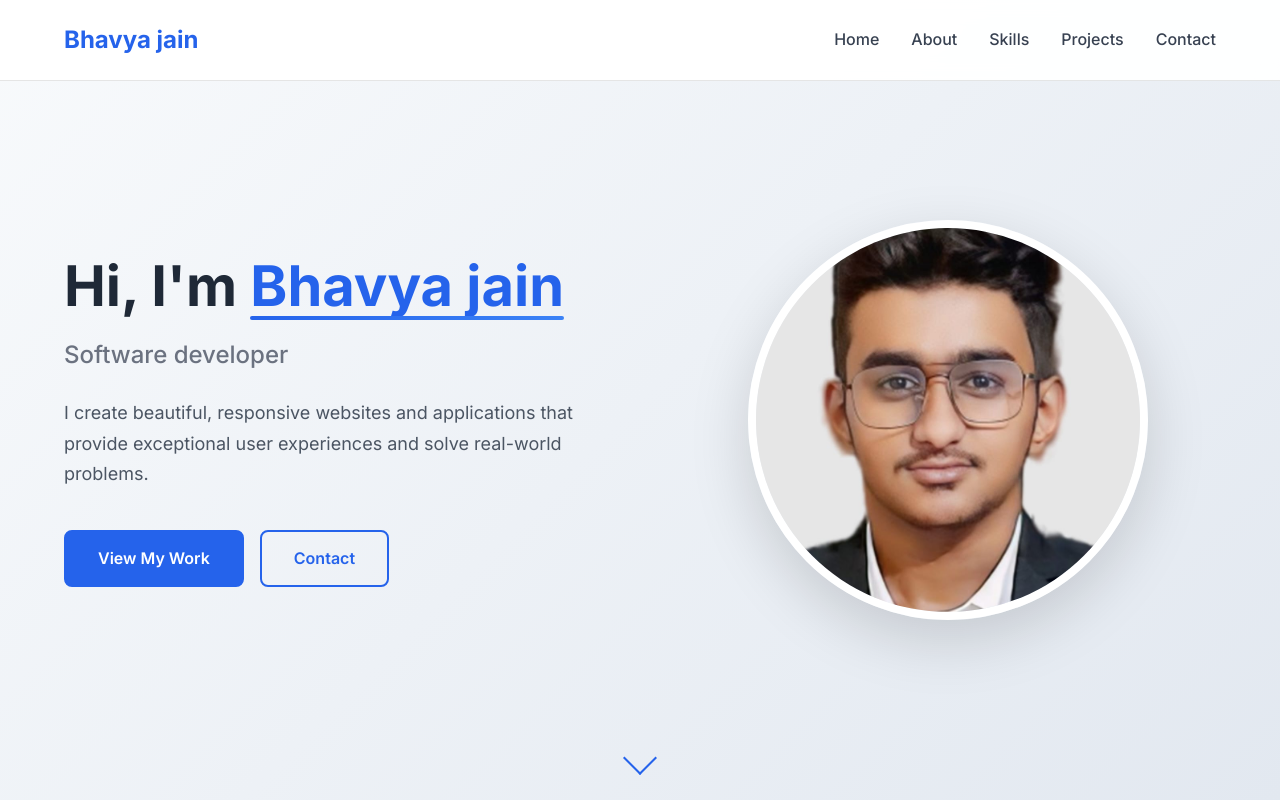
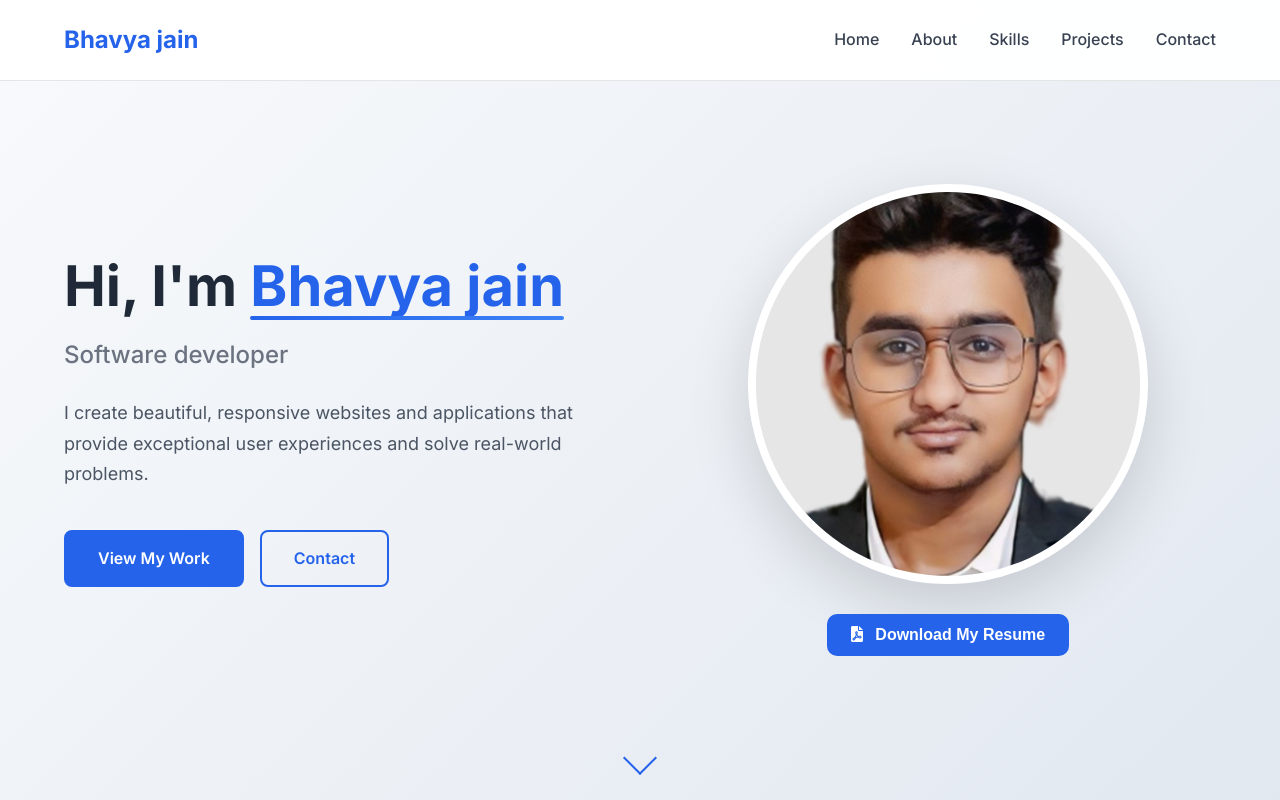
Before and after one commit to bhavyagithub05/My_Portfolio, a plain HTML site: page index.html in a window 1280 px wide. Shown: the top 800 px of the page. Drawn offline with Linux system fonts and the light colour scheme.

Commit message:
Update UI and add a Download Resume button

```diff
--- a/index.html
+++ b/index.html
@@ -50,7 +50,12 @@
             </div>
             <div class="hero-image">
                 <div class="hero-avatar">
-                    <img src="img_folder/BHAVYA PHOTO.jpg">
+                    <img src="img_folder/BHAVYA_PHOTO.jpg">
+                </div>
+                <div class="download-container">
+                    <button id="pdfDownloadBtn" class="download-btn">
+                        <i class="fas fa-file-pdf"></i> Download My Resume
+                    </button>
                 </div>
             </div>
         </div>
--- a/script.js
+++ b/script.js
@@ -77,6 +77,27 @@ const observer = new IntersectionObserver((entries) => {
         }
     });
 }, observerOptions);
+
+
+//for download Resume PDF
+//for download Resume PDF
+document.getElementById('pdfDownloadBtn').addEventListener('click', function() {
+  // Create a temporary anchor element
+  const link = document.createElement('a');
+  // Assuming the PDF is in a 'files' directory in your website root
+  link.href = '/Bhavya_Resume.pdf'; // Use a relative path to the file
+  link.download = 'Bhavya jain.pdf'; // The filename you want it to save as
+
+  // Append to body, trigger click, then remove
+  document.body.appendChild(link);
+  link.click();
+  document.body.removeChild(link);
+
+  // Optional: Track downloads with analytics
+  console.log('PDF downloaded');
+  // You could add Google Analytics or other tracking here
+});
+
 
 // Observe elements for animation
 document.querySelectorAll('.skill-category, .project-card, .stat').forEach(el => {
--- a/style.css
+++ b/style.css
@@ -215,8 +215,41 @@ body {
 
 .hero-image {
     display: flex;
+    flex-direction: column;
     justify-content: center;
+    align-items: center;
+    gap:30px;
     animation: fadeInRight 1s ease;
+}
+
+/* Basic button styling */
+.download-btn {
+  display: inline-block;
+  padding: 12px 24px;
+  background-color: #2563eb;
+  color: white;
+  text-decoration: none;
+  border-radius: 10px;
+  font-weight: bold;
+  transition: all 0.3s ease;
+  border: none;
+  cursor: pointer;
+  font-size: 16px;
+}
+
+.download-btn:hover {
+  background-color: #3367d6;
+  transform: translateY(-2px);
+  box-shadow: 0 4px 8px rgba(0, 0, 0, 0.1);
+}
+
+.download-btn:active {
+  transform: translateY(0);
+}
+
+/* If using Font Awesome icon */
+.download-btn i {
+  margin-right: 8px;
 }
 
 .hero-avatar {
```
Also changed, not shown: img_folder/BHAVYA_PHOTO.jpg (renamed from img_folder/BHAVYA PHOTO.jpg), 1 other file.
